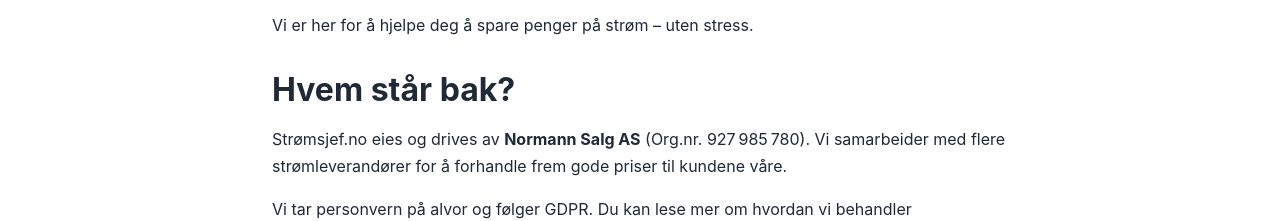
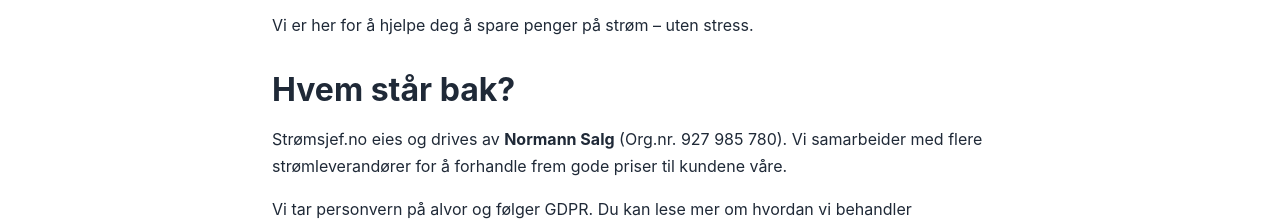
Before and after one commit to hazzler78/stromsjef, a Next.js app: page /om-oss in a window 1280 px wide. Shown: the part 1120-1341 px from the top of the page. Built offline with nearby package versions, Linux system fonts and the light colour scheme; no server answers.

Commit message:
Change company name from 'Normann Salg AS' to 'Normann Salg'

```diff
--- a/src/app/om-oss/page.tsx
+++ b/src/app/om-oss/page.tsx
@@ -56,7 +56,7 @@ export default function OmOss() {
 
       <section className="mb-8">
         <h2 className="text-2xl font-semibold mb-4">Hvem står bak?</h2>
-        <p className="mb-2">Strømsjef.no eies og drives av <strong>Normann Salg AS</strong> (Org.nr. 927 985 780). Vi samarbeider med flere strømleverandører for å forhandle frem gode priser til kundene våre.</p>
+        <p className="mb-2">Strømsjef.no eies og drives av <strong>Normann Salg</strong> (Org.nr. 927 985 780). Vi samarbeider med flere strømleverandører for å forhandle frem gode priser til kundene våre.</p>
         <p className="mb-2">Vi tar personvern på alvor og følger GDPR. Du kan lese mer om hvordan vi behandler personopplysninger i vår <a href="/personvern" className="underline text-blue-600">personvernerklæring</a>.</p>
       </section>
 
```
